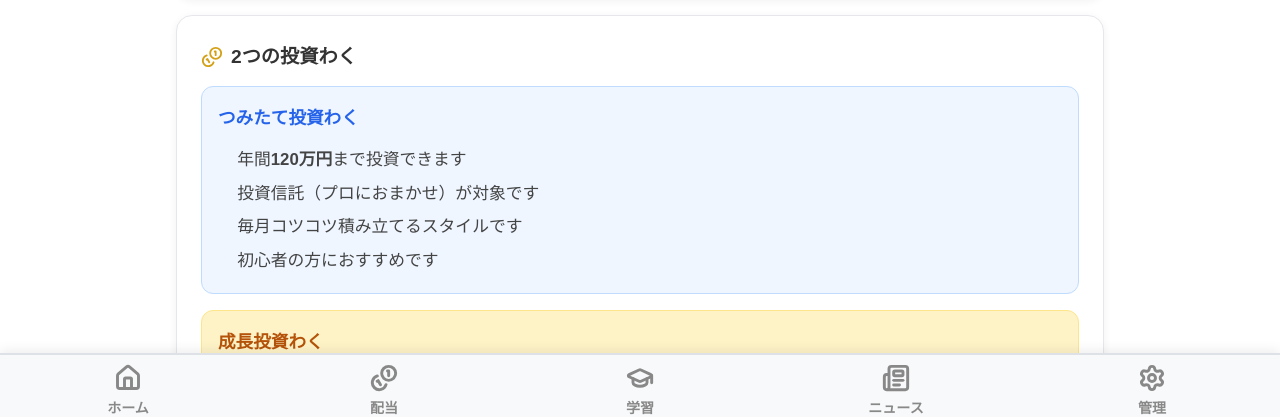
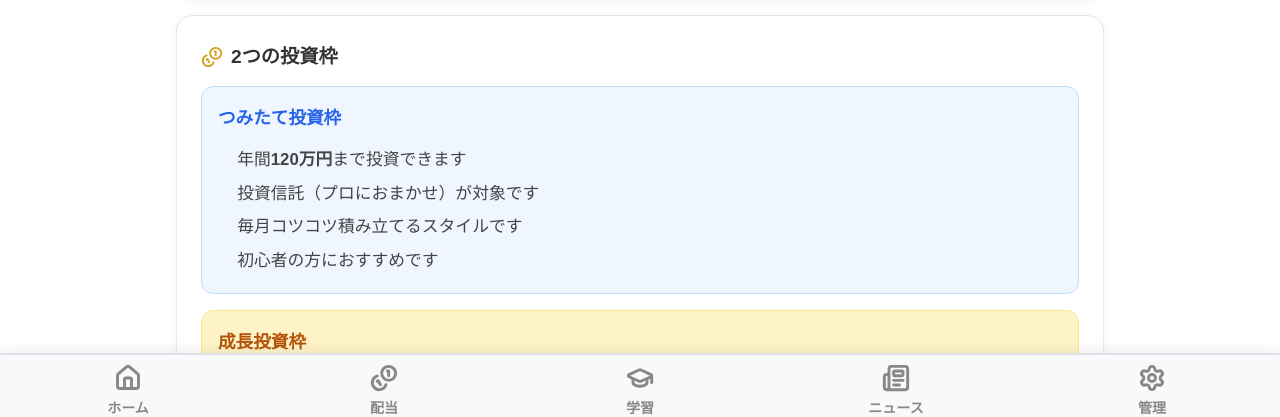
Before and after one commit to amon97/investor_management_app, a Next.js app in the folder frontend/: page /nisa in a window 1280 px wide. Shown: the part 370-787 px from the top of the page. Built offline with nearby package versions, Linux system fonts and the light colour scheme; no server answers; sample sign-in values are in the browser's storage.

Commit message:
ひらがなを漢字に修正しました。

```diff
--- a/frontend/src/app/nisa/page.tsx
+++ b/frontend/src/app/nisa/page.tsx
@@ -32,7 +32,7 @@ export default function NisaPage() {
       <div className="card" style={{ marginBottom: "1rem" }}>
         <h2 style={{ fontSize: "1.2rem", marginBottom: "0.75rem", display: "flex", alignItems: "center", gap: "0.5rem" }}>
           <Coins size={22} color="#d4a017" />
-          2つの投資わく
+          2つの投資枠
         </h2>
         <div style={{ display: "flex", flexDirection: "column", gap: "1rem" }}>
           {/* つみたて投資枠 */}
@@ -43,7 +43,7 @@ export default function NisaPage() {
             border: "1px solid #bfdbfe",
           }}>
             <h3 style={{ fontSize: "1.1rem", color: "#2563eb", margin: "0 0 0.5rem" }}>
-              つみたて投資わく
+              つみたて投資枠
             </h3>
             <ul style={{ fontSize: "1.05rem", lineHeight: 2, color: "#444", paddingLeft: "1.2rem", margin: 0 }}>
               <li>年間<strong>120万円</strong>まで投資できます</li>
@@ -61,7 +61,7 @@ export default function NisaPage() {
             border: "1px solid #fde68a",
           }}>
             <h3 style={{ fontSize: "1.1rem", color: "#b45309", margin: "0 0 0.5rem" }}>
-              成長投資わく
+              成長投資枠
             </h3>
             <ul style={{ fontSize: "1.05rem", lineHeight: 2, color: "#444", paddingLeft: "1.2rem", margin: 0 }}>
               <li>年間<strong>240万円</strong>まで投資できます</li>
```
